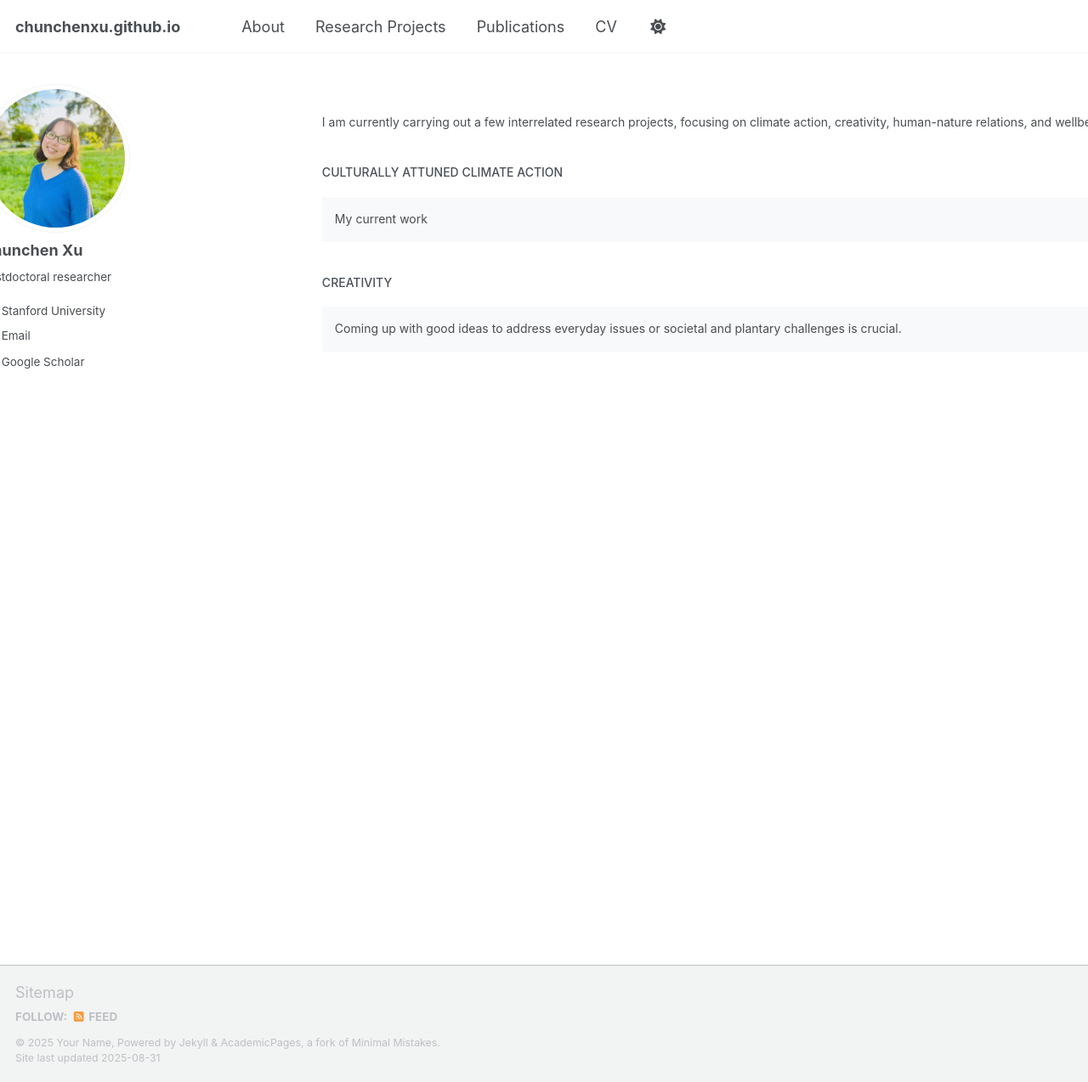
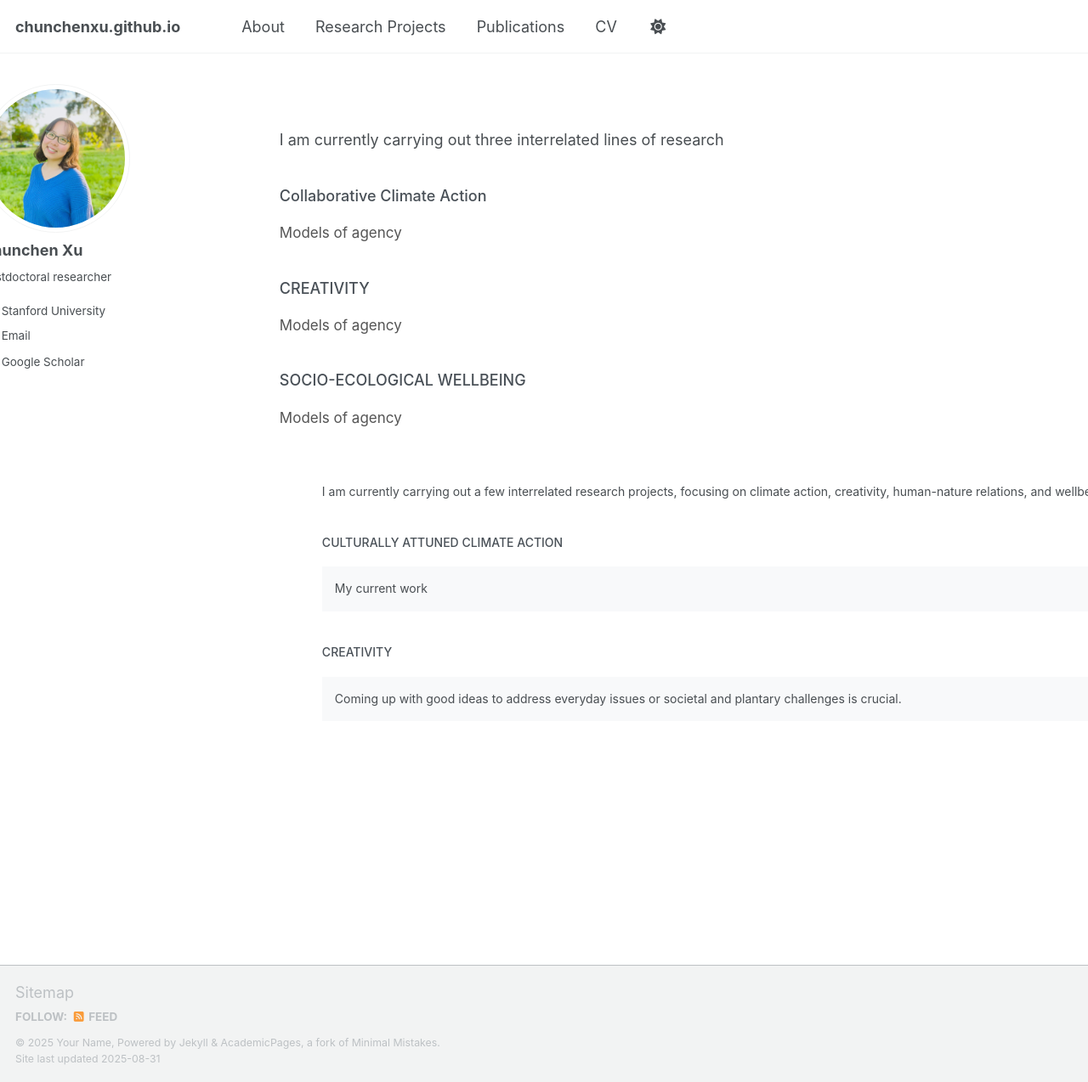
Before and after one commit to chunchenxu/chunchenxu.github.io, a Jekyll site: the page built from _pages/research.html, in a window 1280 px wide and 1274 px high. Shown: the whole window at 85% size. Built offline with Jekyll 4.4.1, drawn with Linux system fonts in a browser that asks for light colours; some web fonts are replaced; a script that is not in the unit is left out.

Commit message:
Update research.html

```diff
--- a/_pages/research.html
+++ b/_pages/research.html
@@ -3,6 +3,78 @@ layout: archive
 permalink: /research.html
 author_profile: true
 ---
+
+<div class="about-container">
+
+<p>I am currently carrying out three interrelated lines of research</p>
+
+<h2>Collaborative Climate Action</h2>
+
+<div class="smaller-note">
+<p>Models of agency</p>
+
+</div>
+
+<h2>CREATIVITY</h2>
+
+<div class="smaller-note">
+<p>Models of agency</p>
+
+</div>
+
+<h2>SOCIO-ECOLOGICAL WELLBEING</h2>
+
+<div class="smaller-note">
+<p>Models of agency</p>
+
+</div>
+
+</div>
+
+<style>
+.about-container {
+    max-width: none;           /* Remove max-width limit */
+    width: calc(100% - 20px);  /* Use full width minus small buffer */
+    margin: 0;                 /* Reset all margins */
+    margin-left: -60px;        /* Fine-tuned left shift */
+    margin-right: -180px;      /* Extend into right margin */
+    padding: 20px;        /* Horizontal padding for readability */
+    font-size: 18px;
+    font-family: -apple-system, BlinkMacSystemFont, "Segoe UI", Roboto, sans-serif;
+    line-height: 1.6;
+    text-align: left;
+    box-sizing: border-box;    /* Include padding in width calculation */
+}
+
+.content-section {
+    background-color: #f8f9fa;
+    padding: 15px;
+    margin: 15px 0;
+    font-size: 18px;
+    text-align: left;
+}
+
+.smaller-note {
+    margin-top: 20px;
+    font-size: 17px;
+    color: #555;
+}
+
+hr {
+    border: none;
+    height: 1px;
+    background-color: #dee2e6;
+    margin: 30px 0;
+}
+
+h2 {
+    color: #495057;
+    margin-top: 40px;
+    margin-bottom: 20px;
+    font-size: 1.05em;
+    font-weight: 500;
+}
+</style>
 
 <div class="research-container">
 
```
